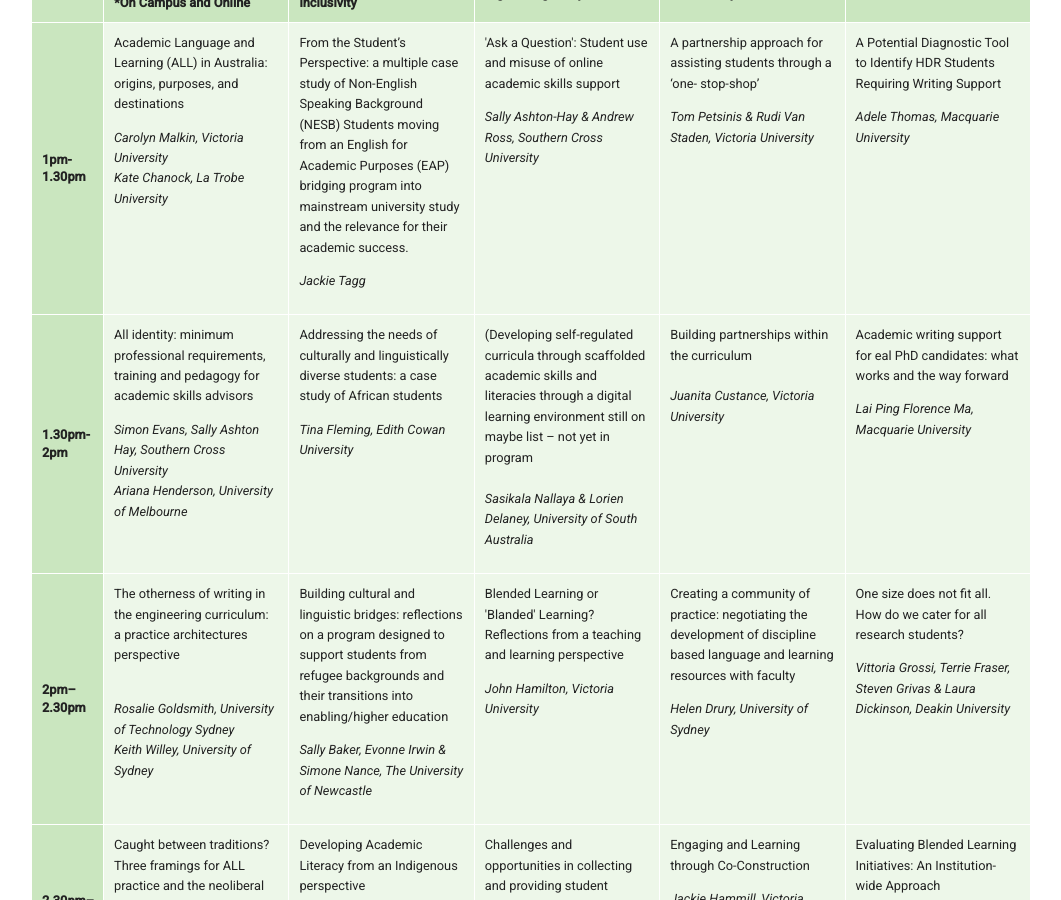
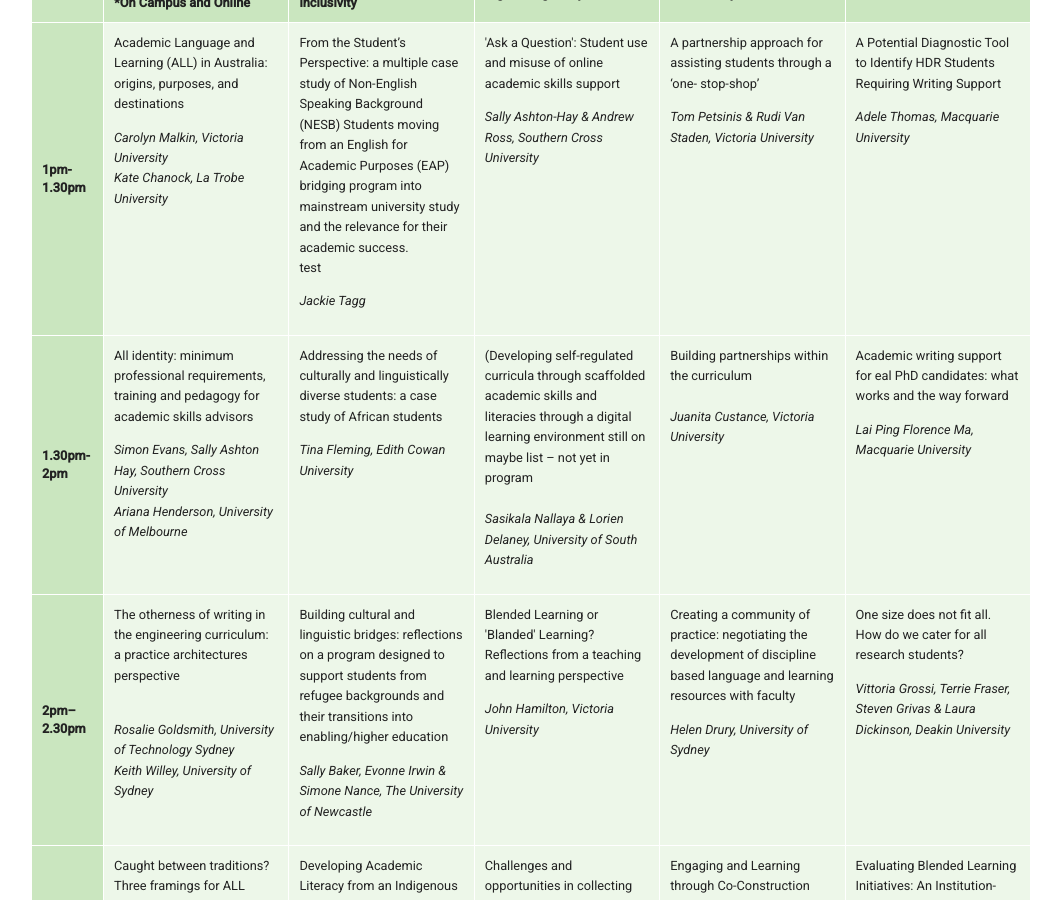
Before and after one commit to aallconference2017/aallconference2017.github.io, a Jekyll site: the page built from program/index.html, in a window 1280 px wide and 900 px high, scrolled down 989 px. Shown: the whole window, without its empty margins (113-1174 px from the left). Built offline with Jekyll 4.4.1, drawn with Linux system fonts in a browser that asks for light colours.

Commit message:
Updated 'program/index.html' via CloudCannon

```diff
--- a/program/index.html
+++ b/program/index.html
@@ -31,7 +31,7 @@ show_jump_links: true
                             <tr>
                                 <th class="editable">1pm-1.30pm</th>
                                 <td><div class="editable"><p>Academic Language and Learning (ALL) in Australia: origins, purposes, and destinations</p><p><em>Carolyn Malkin, Victoria University<br />Kate Chanock, La Trobe University</em></p></div></td>
-                                <td><div class="editable"><p>From the Student&rsquo;s Perspective: a multiple case study of Non-English Speaking Background (NESB) Students moving from an English for Academic Purposes (EAP) bridging program into mainstream university study and the relevance for their academic success.</p><p><em>Jackie Tagg</em></p></div></td>
+                                <td><div class="editable"><p>From the Student&rsquo;s Perspective: a multiple case study of Non-English Speaking Background (NESB) Students moving from an English for Academic Purposes (EAP) bridging program into mainstream university study and the relevance for their academic success.<br />test</p><p><em>Jackie Tagg</em></p></div></td>
                                 <td><div class="editable"><p>'Ask a Question': Student use and misuse of online academic skills support</p><p><em>Sally Ashton-Hay &amp; Andrew Ross, Southern Cross University</em></p></div></td>
                                 <td><div class="editable"><p>A partnership approach for assisting students through a &lsquo;one- stop-shop&rsquo;</p><p><em>Tom Petsinis &amp; Rudi Van Staden, Victoria University</em></p></div></td>
                                 <td><div class="editable"><p>A Potential Diagnostic Tool to Identify HDR Students Requiring Writing Support</p><p><em>Adele Thomas, Macquarie University</em></p></div></td>
```
